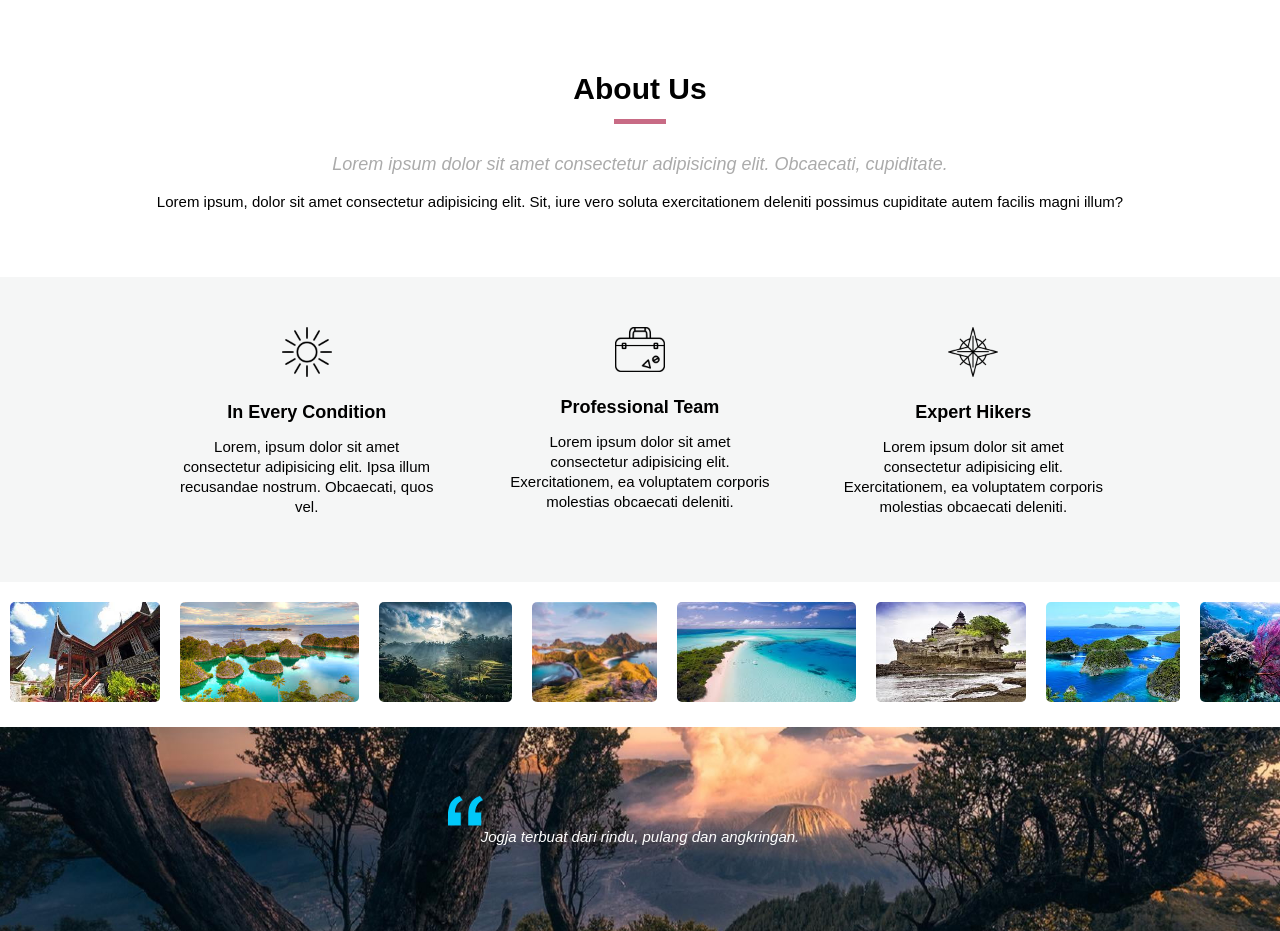
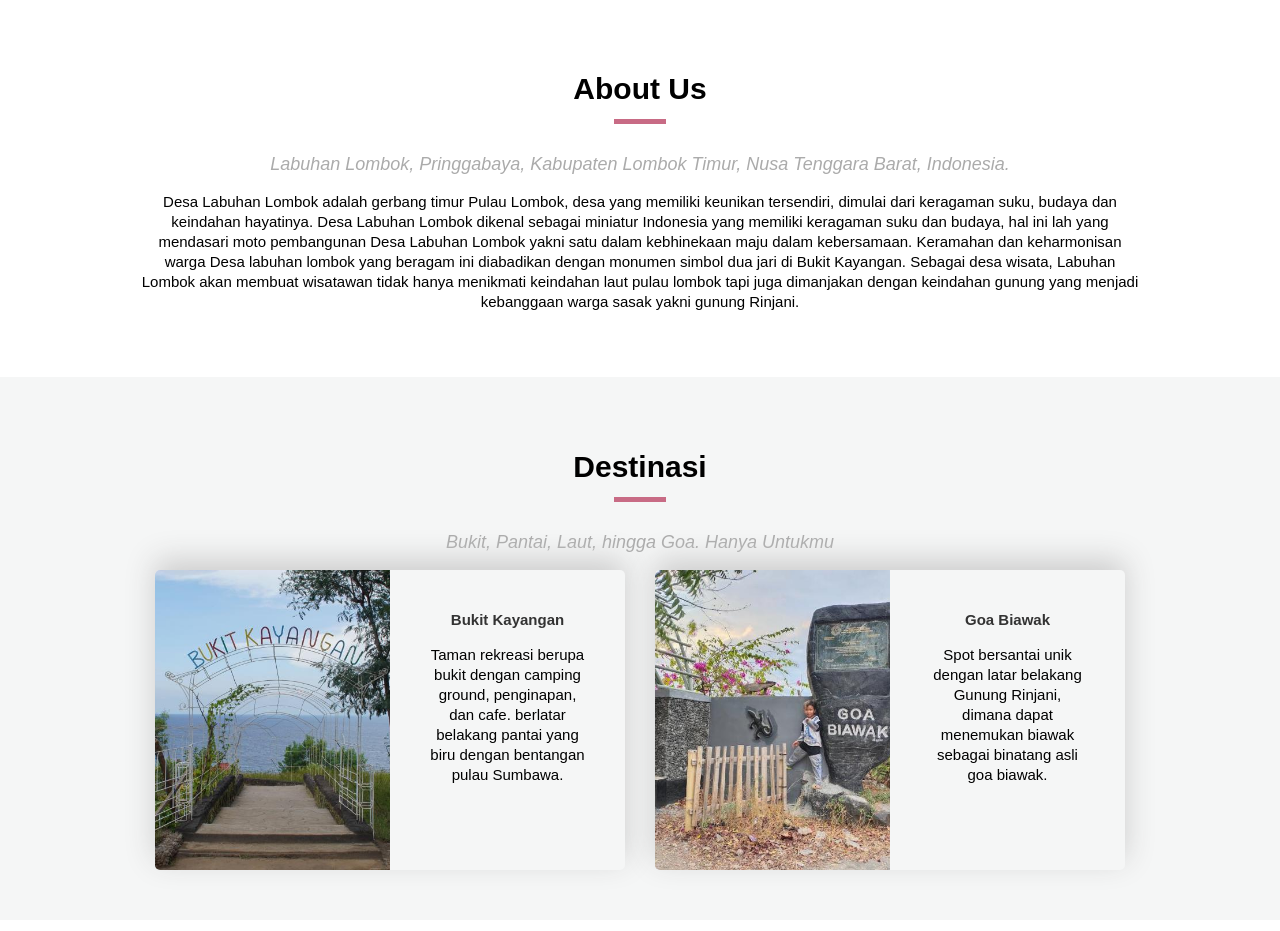
Before and after one commit to Abidi944/LALO-TOURISM, a PHP site: page / in a window 1280 px wide. Shown: the part 801-1732 px from the top of the page. Run offline with PHP 8.4, Linux system fonts and the light colour scheme.

Commit message:
Add files via upload

```diff
--- a/index.html
+++ b/index.html
@@ -4,7 +4,7 @@
     <meta charset="UTF-8" />
     <meta http-equiv="X-UA-Compatible" content="IE=edge" />
     <meta name="viewport" content="width=device-width, initial-scale=1.0" />
-    <title>Travel</title>
+    <title>Lalo Tourism</title>
     <link rel="stylesheet" href="style.css" />
   </head>
   <body>
@@ -22,11 +22,12 @@
           </a>
           <ul>
             <li><a href="#home">Home</a></li>
-            <li><a href="#aboutus">About Us</a></li>
-            <li><a href="#support">Support</a></li>
-            <li><a href="#gallery">Gallery</a></li>
-            <li><a href="#team">Team</a></li>
-            <li><a href="#blog">Blog</a></li>
+            <li><a href="#about">About</a></li>
+            <li><a href="#destinasi">Destinasi</a></li>
+            <li><a href="#event">Event</a></li>
+            <li><a href="#penginapan">Penginapan</a></li>
+            <li><a href="#kuliner">Kuliner</a></li>
+            <li><a href="#souvenir">Souvenir</a></li>
             <li><a href="#contact">Contact</a></li>
           </ul>
         </div>
@@ -36,126 +37,49 @@
       <header id="home">
         <div class="overlay"></div>
         <video autoplay muted loop>
-          <source src="asset/video-indonesia.mp4" type="video/mp4" />
+          <source src="asset/Video_LL.mp4" type="video/mp4" />
         </video>
         <div class="intro">
-          <h3>Visit Indonesia</h3>
+          <h3>Visit Labuhan Lombok</h3>
           <p>
-            Lorem ipsum dolor sit amet consectetur adipisicing elit. Sequi,
-            officiis?
-          </p>
-          <p>
-            <a href="" class="tombol">MORE INFO</a>
+            Memulai perjalanan indah menuju kebahagiaan tak terbatas
           </p>
         </div>
       </header>
       <main>
-        <section id="aboutus">
+        <section id="about">
           <div class="layar-dalam">
             <h3>About Us</h3>
             <p class="ringkasan">
-              Lorem ipsum dolor sit amet consectetur adipisicing elit.
-              Obcaecati, cupiditate.
+              Labuhan Lombok, Pringgabaya, Kabupaten Lombok Timur, Nusa Tenggara Barat, Indonesia.
             </p>
             <div class="konten-isi">
               <p>
-                Lorem ipsum, dolor sit amet consectetur adipisicing elit. Sit,
-                iure vero soluta exercitationem deleniti possimus cupiditate
-                autem facilis magni illum?
+                Desa Labuhan Lombok adalah gerbang timur Pulau Lombok, desa yang memiliki keunikan tersendiri, dimulai dari keragaman suku, budaya dan keindahan  hayatinya.
+                Desa Labuhan Lombok dikenal sebagai miniatur Indonesia yang  memiliki keragaman suku dan budaya, hal ini lah yang mendasari  moto pembangunan Desa Labuhan Lombok yakni satu dalam kebhinekaan maju dalam kebersamaan.
+                Keramahan dan keharmonisan warga Desa labuhan lombok yang beragam ini diabadikan dengan monumen simbol dua jari di Bukit Kayangan.
+                Sebagai desa wisata, Labuhan Lombok akan membuat wisatawan tidak hanya menikmati keindahan laut pulau lombok tapi juga dimanjakan dengan keindahan gunung yang menjadi kebanggaan warga sasak yakni gunung Rinjani.
               </p>
             </div>
           </div>
         </section>
-        <section class="abuabu" id="support">
-          <div class="layar-dalam support">
-            <div>
-              <img src="asset/matahari.png" />
-              <h6>In Every Condition</h6>
-              <p>
-                Lorem, ipsum dolor sit amet consectetur adipisicing elit. Ipsa
-                illum recusandae nostrum. Obcaecati, quos vel.
-              </p>
-            </div>
-            <div>
-              <img src="asset/tas.png" />
-              <h6>Professional Team</h6>
-              <p>
-                Lorem ipsum dolor sit amet consectetur adipisicing elit.
-                Exercitationem, ea voluptatem corporis molestias obcaecati
-                deleniti.
-              </p>
-            </div>
-            <div>
-              <img src="asset/kompas.png" />
-              <h6>Expert Hikers</h6>
-              <p>
-                Lorem ipsum dolor sit amet consectetur adipisicing elit.
-                Exercitationem, ea voluptatem corporis molestias obcaecati
-                deleniti.
-              </p>
-            </div>
-          </div>
-        </section>
-        <section id="gallery">
-          <div><img src="asset/foto1.jpg" /></div>
-          <div><img src="asset/foto2.jpg" /></div>
-          <div><img src="asset/foto3.jpg" /></div>
-          <div><img src="asset/foto4.jpg" /></div>
-          <div><img src="asset/foto5.jpg" /></div>
-          <div><img src="asset/foto6.jpg" /></div>
-          <div><img src="asset/foto7.jpg" /></div>
-          <div><img src="asset/foto8.jpg" /></div>
-        </section>
-        <section class="quote">
+        <section class="abuabu" id="destinasi">
           <div class="layar-dalam">
-            <p>Jogja terbuat dari rindu, pulang dan angkringan.</p>
-          </div>
-        </section>
-        <section id="team">
-          <div class="layar-dalam">
-            <h3>Our Team</h3>
+            <h3>Destinasi</h3>
             <p class="ringkasan">
-              Lorem ipsum dolor sit amet consectetur adipisicing elit. A,
-              laborum!
-            </p>
-            <div class="tim">
-              <div>
-                <img src="asset/tim1.jpg" />
-                <h6>John Doe</h6>
-                <span>Indonesia</span>
-              </div>
-              <div>
-                <img src="asset/tim2.jpg" />
-                <h6>John Brown</h6>
-                <span>France</span>
-              </div>
-              <div>
-                <img src="asset/tim3.jpg" />
-                <h6>Michaell</h6>
-                <span>Spain</span>
-              </div>
-            </div>
-          </div>
-        </section>
-        <section class="abuabu" id="blog">
-          <div class="layar-dalam">
-            <h3>Lastest Blog</h3>
-            <p class="ringkasan">
-              Lorem ipsum dolor sit amet consectetur adipisicing elit. Sequi,
-              fugit.
+              Bukit, Pantai, Laut, hingga Goa. Hanya Untukmu
             </p>
             <div class="blog">
               <div class="area">
                 <div
                   class="gambar"
-                  style="background-image: url('asset/blog1.jpg')"
+                  style="background-image: url('asset/Bukit kayangan.jpg')"
                 ></div>
                 <div class="text">
                   <article>
-                    <h4><a href="#">What About Bromo?</a></h4>
+                    <h4><a href="#">Bukit Kayangan</a></h4>
                     <p>
-                      Lorem ipsum dolor sit amet consectetur adipisicing elit.
-                      Placeat, est omnis? Quas reprehenderit rem nesciunt.
+                      Taman rekreasi berupa bukit dengan camping ground, penginapan, dan cafe. berlatar belakang pantai yang biru dengan bentangan pulau Sumbawa.
                     </p>
                   </article>
                 </div>
@@ -163,14 +87,13 @@
               <div class="area">
                 <div
                   class="gambar"
-                  style="background-image: url('asset/blog2.jpg')"
+                  style="background-image: url('asset/Gobi.jpg')"
                 ></div>
                 <div class="text">
                   <article>
-                    <h4><a href="#">What About Yogyakarta?</a></h4>
+                    <h4><a href="#">Goa Biawak</a></h4>
                     <p>
-                      Lorem ipsum dolor sit amet consectetur adipisicing elit.
-                      Placeat, est omnis? Quas reprehenderit rem nesciunt.
+                      Spot bersantai unik dengan latar belakang Gunung Rinjani, dimana dapat menemukan biawak sebagai binatang asli goa biawak.
                     </p>
                   </article>
                 </div>
@@ -178,6 +101,116 @@
             </div>
           </div>
         </section>
+        <section id="gallery">
+          <div><img src="asset/Pic1.JPG" /></div>
+          <div><img src="asset/Pic2.JPG" /></div>
+          <div><img src="asset/Pic3.JPG" /></div>
+          <div><img src="asset/Pic4.JPG" /></div>
+          <div><img src="asset/Pic5.jpg" /></div>
+          <div><img src="asset/Pic6.JPG" /></div>
+          <div><img src="asset/Pic7.JPG" /></div>
+          <div><img src="asset/Pic8.JPG" /></div>
+        </section>
+        <section id="event">
+          <div class="layar-dalam">
+            <h3>Event</h3>
+            <p class="ringkasan">
+              Mencoba Hal Baru, Hanya Denganmu
+            </p>
+            <div class="tim">
+              <div>
+                <img src="asset/Nelayan.jpg" />
+                <h6>Sehari Menjadi Nelayan</h6>
+                <span>Rp.150.000</span>
+              </div>
+              <div>
+                <img src="asset/Gasing.jpg" />
+                <h6>Bermain Gasing</h6>
+                <span>10.000</span>
+              </div>
+              <div>
+                <img src="asset/Sunrise.jpg" />
+                <h6>Kayangan Sunrise</h6>
+                <span>5.000</span>
+              </div>
+            </div>
+          </div>
+        </section>
+      <section id="penginapan">
+        <div class="layar-dalam">
+          <h3>Penginapan</h3>
+          <p class="ringkasan">
+            Tempat yang Nyaman, Menutup Hari yang Menyenangkan
+          </p>
+          <div class="tim">
+            <div>
+              <img src="asset/Masaro.jpg" />
+              <h6>Masaro Homestay</h6>
+              <span>Rp.250.000</span>
+            </div>
+            <div>
+              <img src="asset/Villa.jpg" />
+              <h6>Fadillah Village</h6>
+              <span>200.000</span>
+            </div>
+            <div>
+              <img src="asset/Melati.jpg" />
+              <h6>Hotel Melati 53</h6>
+              <span>200.000</span>
+            </div>
+          </div>
+        </div>
+      </section>
+      <section id="kuliner">
+        <div class="layar-dalam">
+          <h3>Kuliner</h3>
+          <p class="ringkasan">
+            Hidangan spesial, Hanya Untukmu
+          </p>
+          <div class="tim">
+            <div>
+              <img src="asset/Pelecing kangkung.jpg" />
+              <h6>Pelecing Kangkung</h6>
+              <span>Rp.10.000</span>
+            </div>
+            <div>
+              <img src="asset/Serabi.jpg" />
+              <h6>Serabi Lak Lak Khas Lombok</h6>
+              <span>10.000</span>
+            </div>
+            <div>
+              <img src="asset/Lupis.jpg" />
+              <h6>Lupis Labuhan Lombok</h6>
+              <span>10.000</span>
+            </div>
+          </div>
+        </div>
+      </section>
+      <section id="souvenir">
+        <div class="layar-dalam">
+          <h3>Souvenir</h3>
+          <p class="ringkasan">
+            Bawalah Pulang, Untuk Mengenang
+          </p>
+          <div class="tim">
+            <div>
+              <img src="asset/Souvenir1.jpg" />
+              <h6>Miniatur Kapal Pinisi</h6>
+              <span>Rp.500.000</span>
+            </div>
+            <div>
+              <img src="asset/Souvenir2.jpg" />
+              <h6>Kerajinan Ukir Bambu</h6>
+              <span>100.000</span>
+            </div>
+            <div>
+              <img src="asset/Souvenir3.jpg" />
+              <h6>Kerajinan Tas Laut</h6>
+              <span>100.000</span>
+            </div>
+          </div>
+        </div>
+      </section>
       </main>
       <footer id="contact">
         <div class="layar-dalam">
@@ -203,7 +236,7 @@
           </div>
         </div>
         <div class="layar-dalam">
-          <div class="copyright">&copy; 2021 Travelling Indonesia</div>
+          <div class="copyright">&copy; 2024 Karang Taruna Labuhan Lombok</div>
         </div>
       </footer>
     </div>
--- a/style.css
+++ b/style.css
@@ -73,6 +73,10 @@ nav ul li a:hover {
   text-decoration: underline;
 }
 
+main {
+  text-align: center;
+}
+
 /* pengaturan header */
 header {
   position: relative;
@@ -147,9 +143,12 @@ section h3::after {
   display: block;
   margin: 20px auto;
 }
-#aboutus,
-#team,
-#blog {
+#about,
+#event,
+#destinai,
+#penginapan,
+#kuliner,
+#souvenir {
   text-align: center;
 }
 section p.ringkasan {
@@ -175,14 +174,12 @@ nav .logo img.hitam {
 section.abuabu {
   background-color: #f5f6f6;
 }
-.support,
 .tim,
 .blog {
   display: flex;
   flex-direction: row;
   justify-content: space-around;
 }
-.support h6,
 .tim h6 {
   margin: 0px;
   margin-top: 20px;
@@ -190,10 +187,7 @@ section.abuabu {
   font-size: 18px;
   font-weight: bold;
 }
-.support img {
-  width: 50px;
-}
-.support div,
+
 .tim div {
   text-align: center;
   width: 26%;
@@ -215,22 +209,6 @@ section#gallery div img {
 section#gallery div img:hover {
   transition: all 0.2s ease-in-out;
   transform: scale(1.1);
-}
-section.quote {
-  background: url("asset/background-bromo.jpg") no-repeat;
-  background-attachment: fixed;
-  background-position: center;
-  background-size: cover;
-  text-align: center;
-  color: #fff;
-  font-size: 20px;
-  font-style: italic;
-  padding: 100px;
-}
-section.quote .layar-dalam p {
-  display: inline;
-  background: url("asset/quote-icon.png") no-repeat;
-  padding: 40px;
 }
 .tim img {
   width: 100%;
```
Also changed, not shown: other parts of style.css (+5 -20 lines).
